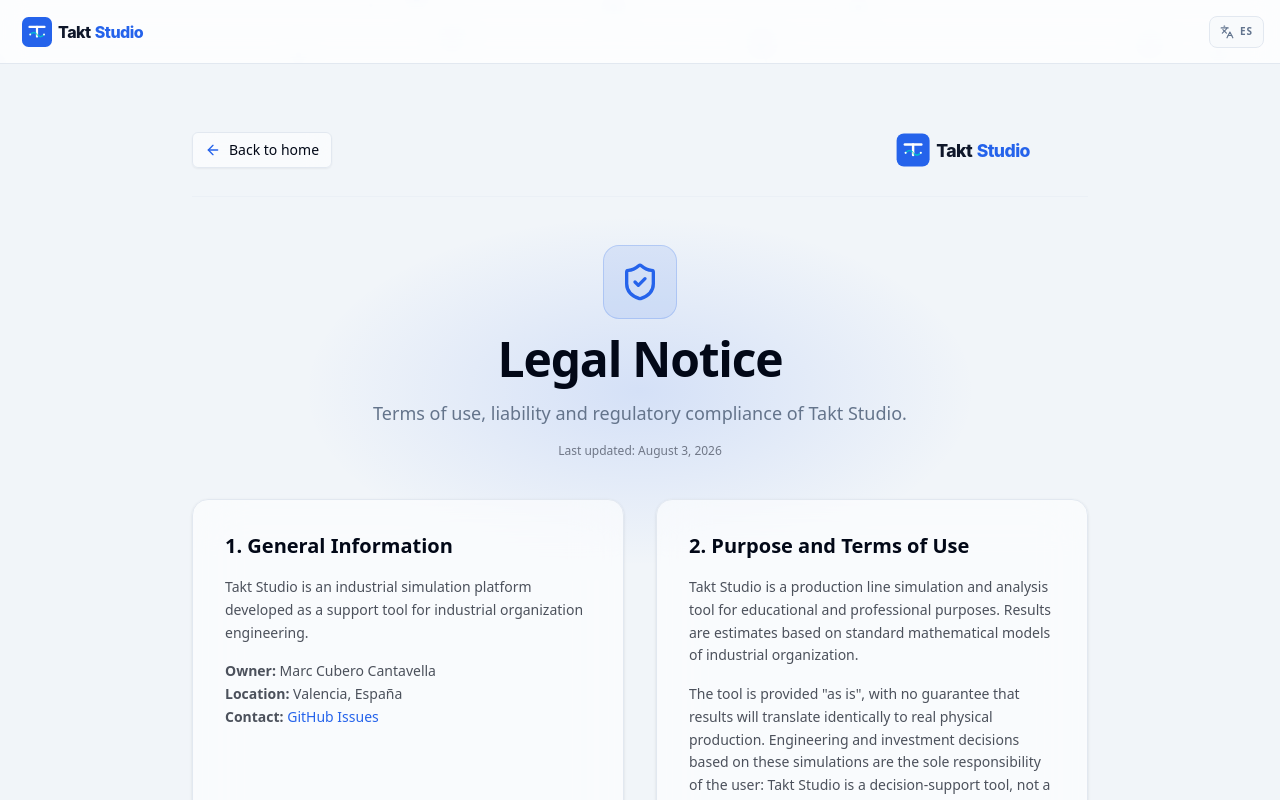
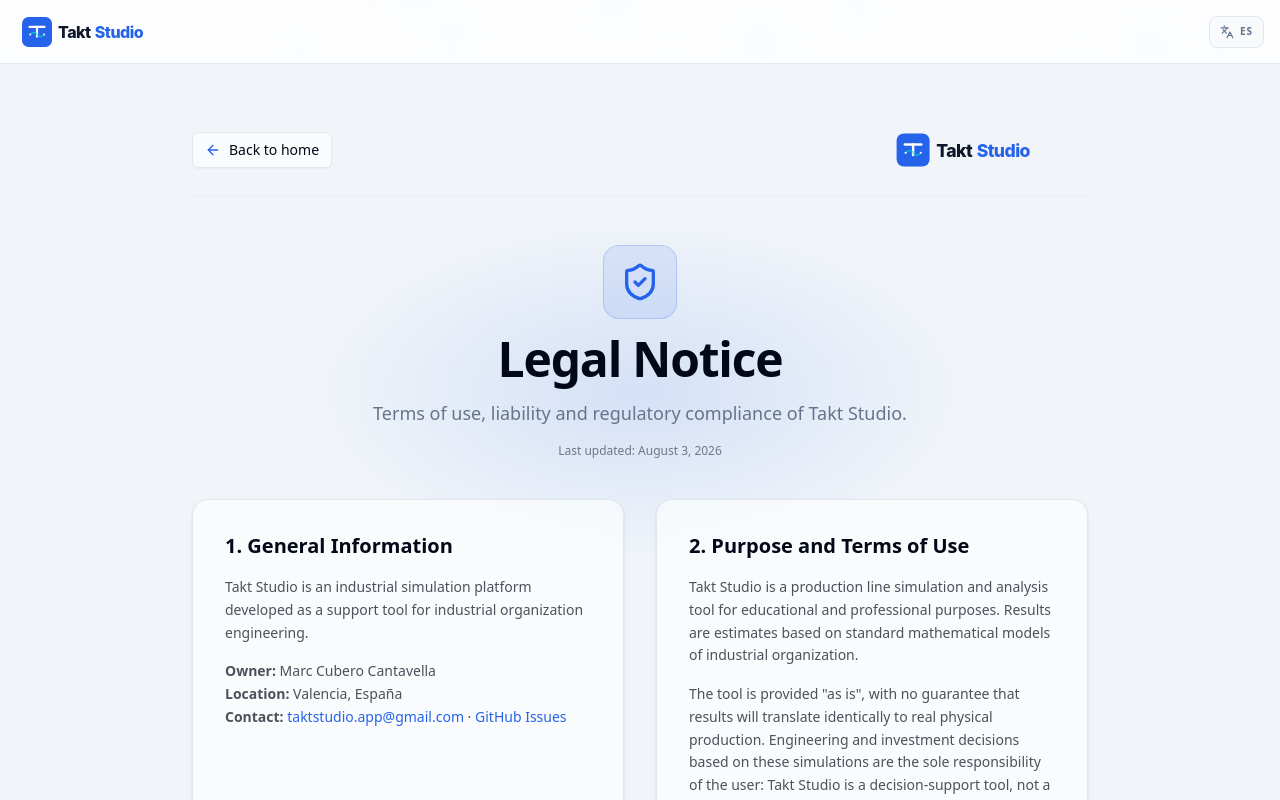
Before and after one commit to markusx5622/takt-studio, a Next.js app: page /en/legal in a window 1280 px wide. Shown: the top 800 px of the page. Built offline with nearby package versions, Linux system fonts and the light colour scheme.

Commit message:
feat: add taktstudio.app@gmail.com as contact channel (legal, privacy, footer)

```diff
--- a/app/[locale]/legal/page.tsx
+++ b/app/[locale]/legal/page.tsx
@@ -77,6 +77,13 @@ export default async function LegalPage({
                 <strong>{t("s1location")}</strong> Valencia, España<br />
                 <strong>{t("s1contact")}</strong>{" "}
                 <a
+                  href="mailto:taktstudio.app@gmail.com"
+                  className="text-primary hover:underline"
+                >
+                  taktstudio.app@gmail.com
+                </a>
+                {" · "}
+                <a
                   href={ISSUES_URL}
                   target="_blank"
                   rel="noopener noreferrer"
--- a/components/landing/LandingFooter.tsx
+++ b/components/landing/LandingFooter.tsx
@@ -192,6 +192,12 @@ export default function LandingFooter() {
               <li className="text-muted-foreground/70">{t("uev")}</li>
               <li className="pt-1 flex items-center gap-3">
                 <a
+                  href="mailto:taktstudio.app@gmail.com"
+                  className="inline-flex items-center gap-1 text-xs font-medium text-primary hover:underline"
+                >
+                  {t("contact")}
+                </a>
+                <a
                   href="https://github.com/markusx5622/takt-studio/issues"
                   target="_blank"
                   rel="noreferrer noopener"
--- a/messages/en.json
+++ b/messages/en.json
@@ -298,7 +298,8 @@
       "reportIssue": "Report an Issue",
       "copyright": "© 2026 Takt Studio. All rights reserved.",
       "scrollTop": "Back to top",
-      "stackNote": "Built with Next.js 16 · React 19 · TypeScript · Tailwind CSS"
+      "stackNote": "Built with Next.js 16 · React 19 · TypeScript · Tailwind CSS",
+      "contact": "Contact"
     }
   },
   "legal": {
@@ -354,7 +355,7 @@
         "t": "1. Data controller",
         "p": [
           "The data controller is Marc Cubero Cantavella, based in Valencia (Spain), owner and developer of Takt Studio.",
-          "The contact channel for any privacy matter is the issue tracker (Issues) of the project's public repository on GitHub. Given the personal, non-commercial nature of the project, no data protection officer has been appointed."
+          "The contact channel for any privacy matter is the email address taktstudio.app@gmail.com. As an alternative channel, especially for technical issues, the issue tracker (Issues) of the project's public repository on GitHub is also available. Given the personal, non-commercial nature of the project, no data protection officer has been appointed."
         ]
       },
       {
--- a/messages/es.json
+++ b/messages/es.json
@@ -298,7 +298,8 @@
       "reportIssue": "Reportar un Issue",
       "copyright": "© 2026 Takt Studio. Todos los derechos reservados.",
       "scrollTop": "Volver arriba",
-      "stackNote": "Desarrollado con Next.js 16 · React 19 · TypeScript · Tailwind CSS"
+      "stackNote": "Desarrollado con Next.js 16 · React 19 · TypeScript · Tailwind CSS",
+      "contact": "Contacto"
     }
   },
   "legal": {
@@ -354,7 +355,7 @@
         "t": "1. Responsable del tratamiento",
         "p": [
           "El responsable del tratamiento de los datos es Marc Cubero Cantavella, con residencia en Valencia (España), titular y desarrollador de Takt Studio.",
-          "El canal de contacto para cualquier cuestión de privacidad es el gestor de incidencias (Issues) del repositorio público del proyecto en GitHub. Dada la naturaleza personal y sin ánimo de lucro del proyecto, no se ha designado delegado de protección de datos."
+          "El canal de contacto para cualquier cuestión de privacidad es el correo electrónico taktstudio.app@gmail.com. Como canal alternativo, especialmente para incidencias técnicas, también está disponible el gestor de incidencias (Issues) del repositorio público del proyecto en GitHub. Dada la naturaleza personal y sin ánimo de lucro del proyecto, no se ha designado delegado de protección de datos."
         ]
       },
       {
```
